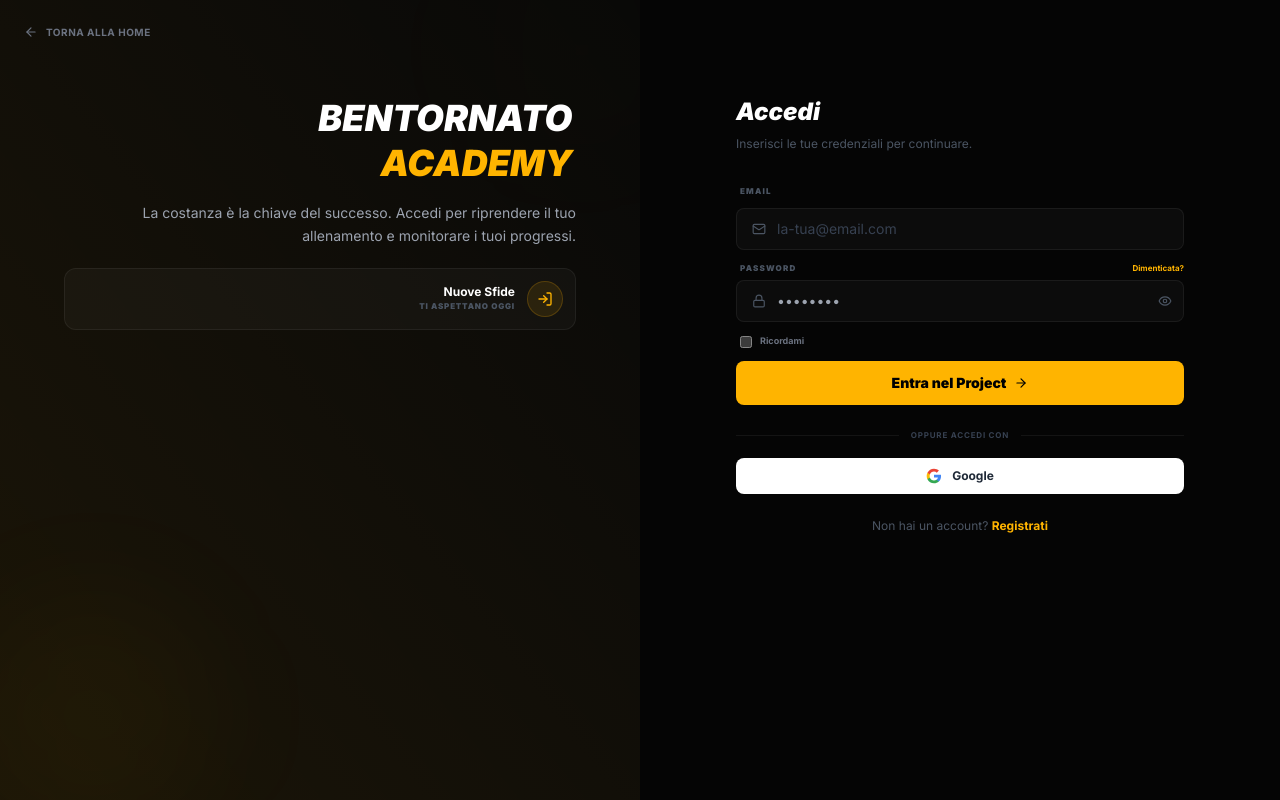
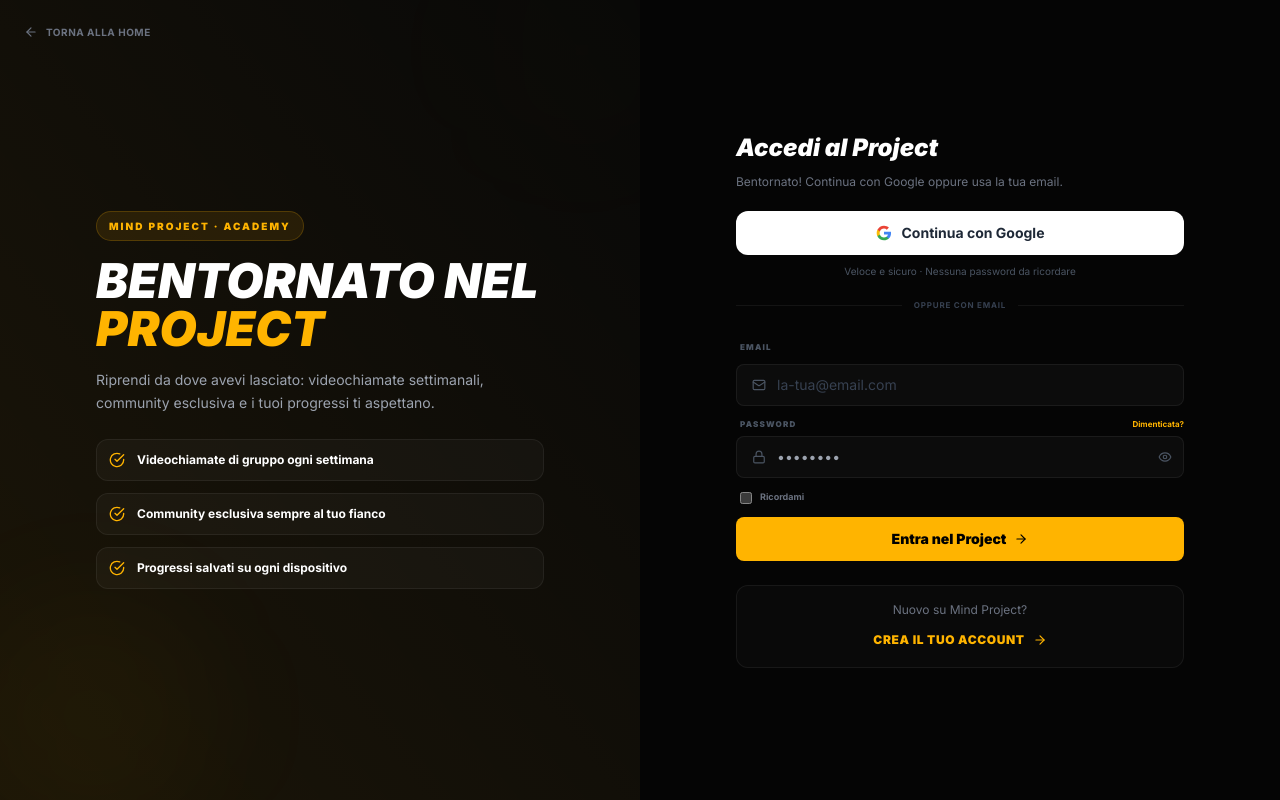
Before and after one commit to gabrieleforestieri0912-lab/Mind-Project, a Next.js app: page /login in a window 1280 px wide. Built offline with nearby package versions, Linux system fonts and the light colour scheme; no server answers.

Commit message:
feat: redesign login con Google in evidenza e microcopy migliorato

```diff
--- a/src/pages/login.tsx
+++ b/src/pages/login.tsx
@@ -1,4 +1,4 @@
-import { useState } from 'react';
+import { useEffect, useState } from 'react';
 import Link from 'next/link';
 import { useRouter } from 'next/router';
 import { motion, AnimatePresence } from 'framer-motion';
@@ -7,9 +7,7 @@
   Mail,
   Lock,
   ArrowRight,
-  Chrome,
   ArrowLeft,
-  LogIn,
   Eye,
   EyeOff,
   AlertCircle,
@@ -27,6 +25,24 @@
   const [error, setError] = useState('');
   const router = useRouter();
 
+  useEffect(() => {
+    const saved = localStorage.getItem('rememberedEmail');
+    if (saved) {
+      setEmail(saved);
+      setRememberMe(true);
+    }
+  }, []);
+
+  const friendlyError = (message: string) => {
+    if (/invalid login credentials/i.test(message))
+      return 'Email o password non corretti. Controlla e riprova.';
+    if (/email not confirmed/i.test(message))
+      return 'Devi prima confermare la tua email. Controlla la tua casella di posta.';
+    if (/too many requests|rate limit/i.test(message))
+      return 'Troppi tentativi. Aspetta qualche minuto e riprova.';
+    return message || 'Qualcosa è andato storto. Riprova.';
+  };
+
   const handleGoogleLogin = async () => {
     setGoogleLoading(true);
     setError('');
@@ -43,7 +59,7 @@
       options: { redirectTo },
     });
     if (error) {
-      setError(error.message);
+      setError(friendlyError(error.message));
       setGoogleLoading(false);
     }
   };
@@ -62,7 +78,7 @@
     const { error } = await supabase.auth.signInWithPassword({ email, password });
 
     if (error) {
-      setError(error.message);
+      setError(friendlyError(error.message));
       setLoading(false);
       return;
     }
@@ -86,7 +102,7 @@
         noIndex
       />
       <main className="min-h-screen grid lg:grid-cols-2">
-        <div className="hidden lg:flex relative bg-[#080808] items-start justify-center pt-0 pb-8 px-8 overflow-hidden">
+        <div className="hidden lg:flex relative bg-[#080808] items-center justify-center px-12 overflow-hidden">
           <div className="absolute inset-0 bg-gradient-to-tr from-accent-primary/[0.08] to-transparent z-0" />
           <div className="absolute bottom-[-5%] left-[-5%] w-[250px] h-[250px] bg-accent-primary/[0.03] blur-[60px] rounded-full" />
           <div className="absolute top-[-5%] right-[-5%] w-[180px] h-[180px] bg-accent-primary/[0.02] blur-[80px] rounded-full" />
@@ -105,31 +121,37 @@
             initial={{ opacity: 0, y: 15 }}
             animate={{ opacity: 1, y: 0 }}
             transition={{ duration: 0.8 }}
-            className="relative z-10 max-w-lg text-right mt-16 lg:mt-24"
+            className="relative z-10 max-w-md"
           >
-            <h1 className="text-4xl font-black italic mb-4 leading-tight">
-              BENTORNATO <br />
-              <span className="text-accent-primary">ACADEMY</span>
+            <span className="inline-block text-[10px] font-black uppercase tracking-[0.2em] text-accent-primary mb-4 px-3 py-1.5 rounded-full bg-accent-primary/10 border border-accent-primary/20">
+              Mind Project · Academy
+            </span>
+            <h1 className="text-4xl xl:text-5xl font-black italic mb-4 leading-tight">
+              BENTORNATO NEL <span className="text-accent-primary">PROJECT</span>
             </h1>
-            <p className="text-sm text-gray-400 mb-5 leading-relaxed">
-              La costanza è la chiave del successo. Accedi per riprendere il tuo
-              allenamento e monitorare i tuoi progressi.
+            <p className="text-sm text-gray-400 mb-6 leading-relaxed">
+              Riprendi da dove avevi lasciato: videochiamate settimanali,
+              community esclusiva e i tuoi progressi ti aspettano.
             </p>
-            <div className="flex gap-3 items-center justify-end p-3 bg-white/[0.03] border border-white/[0.06] rounded-xl">
-              <div>
-                <p className="font-bold text-right text-xs">Nuove Sfide</p>
-                <p className="text-[8px] text-gray-600 uppercase tracking-widest font-black text-right">
-                  Ti aspettano oggi
-                </p>
-              </div>
-              <div className="w-9 h-9 rounded-full bg-accent-primary/10 flex items-center justify-center border border-accent-primary/20">
-                <LogIn className="text-accent-primary w-4 h-4" />
-              </div>
-            </div>
+            <ul className="space-y-3">
+              {[
+                'Videochiamate di gruppo ogni settimana',
+                'Community esclusiva sempre al tuo fianco',
+                'Progressi salvati su ogni dispositivo',
+              ].map((item) => (
+                <li
+                  key={item}
+                  className="flex items-center gap-3 p-3 bg-white/[0.03] border border-white/[0.06] rounded-xl"
+                >
+                  <CheckCircle className="text-accent-primary w-4 h-4 shrink-0" />
+                  <span className="font-bold text-xs">{item}</span>
+                </li>
+              ))}
+            </ul>
           </motion.div>
         </div>
 
-        <div className="flex items-start justify-center pt-0 pb-4 px-4 sm:pt-0 sm:pb-8 sm:px-8 lg:pt-0 lg:pb-16 lg:px-16 bg-[#050505] relative">
+        <div className="flex items-center justify-center px-4 py-10 sm:px-8 lg:px-16 bg-[#050505] relative min-h-screen lg:min-h-full">
           <div className="lg:hidden absolute top-5 left-5">
             <Link
               href="/"
@@ -143,23 +165,22 @@
             initial={{ opacity: 0, x: -20 }}
             animate={{ opacity: 1, x: 0 }}
             transition={{ duration: 0.6, delay: 0.2 }}
-            className="w-full max-w-md mt-20 lg:mt-24"
+            className="w-full max-w-md mt-14 lg:mt-0"
           >
-            <div className="mb-6 text-center lg:text-left">
-              <h2 className="text-2xl font-black italic mb-2">Accedi</h2>
-              <p className="text-gray-600 text-xs">
-                Inserisci le tue credenziali per continuare.
+            <div className="mb-5 text-center lg:text-left">
+              <h2 className="text-2xl font-black italic mb-2">Accedi al Project</h2>
+              <p className="text-gray-500 text-xs leading-relaxed">
+                Bentornato! Continua con Google oppure usa la tua email.
               </p>
             </div>
 
-            <form onSubmit={handleSubmit} className="space-y-3">
             <AnimatePresence>
               {error && (
                 <motion.div
                   initial={{ opacity: 0, y: -8, height: 0 }}
                   animate={{ opacity: 1, y: 0, height: 'auto' }}
                   exit={{ opacity: 0, y: -8, height: 0 }}
-                    className="flex items-center gap-2 bg-red-500/[0.08] border border-red-500/20 text-red-400 text-[10px] font-bold p-3 rounded-lg"
+                  className="flex items-center gap-2 bg-red-500/[0.08] border border-red-500/20 text-red-400 text-[10px] font-bold p-3 rounded-lg mb-4"
                 >
                   <AlertCircle className="w-3 h-3 shrink-0" />
                   <span>{error}</span>
@@ -167,6 +188,50 @@
               )}
             </AnimatePresence>
 
+            <button
+              onClick={handleGoogleLogin}
+              disabled={googleLoading}
+              className="w-full flex items-center justify-center gap-2.5 bg-white hover:bg-gray-100 rounded-xl py-3 transition-all hover:shadow-[0_0_20px_rgba(255,255,255,0.15)] disabled:opacity-60 disabled:cursor-not-allowed"
+            >
+              {googleLoading ? (
+                <div className="w-4 h-4 border-2 border-gray-800 border-t-transparent rounded-full animate-spin" />
+              ) : (
+                <svg className="w-4 h-4" viewBox="0 0 24 24">
+                  <path
+                    fill="#4285F4"
+                    d="M22.56 12.25c0-.78-.07-1.53-.2-2.25H12v4.26h5.92a5.06 5.06 0 0 1-2.2 3.32v2.77h3.57c2.08-1.92 3.28-4.74 3.28-8.1z"
+                  />
+                  <path
+                    fill="#34A853"
+                    d="M12 23c2.97 0 5.46-.98 7.28-2.66l-3.57-2.77c-.98.66-2.23 1.06-3.71 1.06-2.86 0-5.29-1.93-6.16-4.53H2.18v2.84C3.99 20.53 7.7 23 12 23z"
+                  />
+                  <path
+                    fill="#FBBC05"
+                    d="M5.84 14.09c-.22-.66-.35-1.36-.35-2.09s.13-1.43.35-2.09V7.07H2.18C1.43 8.55 1 10.22 1 12s.43 3.45 1.18 4.93l2.85-2.22.81-.62z"
+                  />
+                  <path
+                    fill="#EA4335"
+                    d="M12 5.38c1.62 0 3.06.56 4.21 1.64l3.15-3.15C17.45 2.09 14.97 1 12 1 7.7 1 3.99 3.47 2.18 7.07l3.66 2.84c.87-2.6 3.3-4.53 6.16-4.53z"
+                  />
+                </svg>
+              )}
+              <span className="text-sm font-bold text-gray-800">
+                {googleLoading ? 'Reindirizzamento a Google...' : 'Continua con Google'}
+              </span>
+            </button>
+            <p className="text-center text-[10px] text-gray-600 mt-2">
+              Veloce e sicuro · Nessuna password da ricordare
+            </p>
+
+            <div className="my-5 flex items-center gap-3">
+              <div className="h-px bg-white/[0.06] flex-1" />
+              <span className="text-[8px] font-bold uppercase tracking-widest text-gray-700">
+                Oppure con email
+              </span>
+              <div className="h-px bg-white/[0.06] flex-1" />
+            </div>
+
+            <form onSubmit={handleSubmit} className="space-y-3">
               <div className="space-y-1.5">
                 <label className="text-[8px] font-black uppercase tracking-[0.15em] text-gray-600 ml-1">
                   Email
@@ -256,57 +321,15 @@
               </button>
             </form>
 
-            <div className="mt-6 flex items-center gap-3">
-              <div className="h-px bg-white/[0.06] flex-1" />
-              <span className="text-[8px] font-bold uppercase tracking-widest text-gray-700">
-                Oppure accedi con
-              </span>
-              <div className="h-px bg-white/[0.06] flex-1" />
-            </div>
-
-            <div className="mt-4">
-              <button
-                onClick={handleGoogleLogin}
-                disabled={googleLoading}
-                className="w-full flex items-center justify-center gap-2.5 bg-white hover:bg-gray-100 rounded-lg py-2.5 transition-colors group disabled:opacity-60 disabled:cursor-not-allowed"
-              >
-                {googleLoading ? (
-                  <div className="w-4 h-4 border-2 border-gray-800 border-t-transparent rounded-full animate-spin" />
-                ) : (
-                  <svg className="w-4 h-4" viewBox="0 0 24 24">
-                    <path
-                      fill="#4285F4"
-                      d="M22.56 12.25c0-.78-.07-1.53-.2-2.25H12v4.26h5.92a5.06 5.06 0 0 1-2.2 3.32v2.77h3.57c2.08-1.92 3.28-4.74 3.28-8.1z"
-                    />
-                    <path
-                      fill="#34A853"
-                      d="M12 23c2.97 0 5.46-.98 7.28-2.66l-3.57-2.77c-.98.66-2.23 1.06-3.71 1.06-2.86 0-5.29-1.93-6.16-4.53H2.18v2.84C3.99 20.53 7.7 23 12 23z"
-                    />
-                    <path
-                      fill="#FBBC05"
-                      d="M5.84 14.09c-.22-.66-.35-1.36-.35-2.09s.13-1.43.35-2.09V7.07H2.18C1.43 8.55 1 10.22 1 12s.43 3.45 1.18 4.93l2.85-2.22.81-.62z"
-                    />
-                    <path
-                      fill="#EA4335"
-                      d="M12 5.38c1.62 0 3.06.56 4.21 1.64l3.15-3.15C17.45 2.09 14.97 1 12 1 7.7 1 3.99 3.47 2.18 7.07l3.66 2.84c.87-2.6 3.3-4.53 6.16-4.53z"
-                    />
-                  </svg>
-                )}
-                <span className="text-xs font-bold text-gray-800">
-                  {googleLoading ? 'Reindirizzamento...' : 'Google'}
-                </span>
-              </button>
-            </div>
-
-            <p className="text-center mt-6 text-gray-600 text-xs">
-              Non hai un account?{' '}
+            <div className="mt-6 p-4 rounded-xl bg-white/[0.02] border border-white/[0.06] text-center">
+              <p className="text-gray-500 text-xs mb-2">Nuovo su Mind Project?</p>
               <Link
                 href="/signup"
-                className="text-accent-primary font-bold hover:underline underline-offset-4"
+                className="inline-flex items-center gap-2 text-accent-primary text-xs font-black uppercase tracking-wider hover:underline underline-offset-4"
               >
-                Registrati
+                Crea il tuo account <ArrowRight className="w-3.5 h-3.5" />
               </Link>
-            </p>
+            </div>
           </motion.div>
         </div>
       </main>
```
Also changed, not shown: 1 other file (tests, documents, lock files or other folders). Lines whose indentation alone changed are shown as unchanged.
